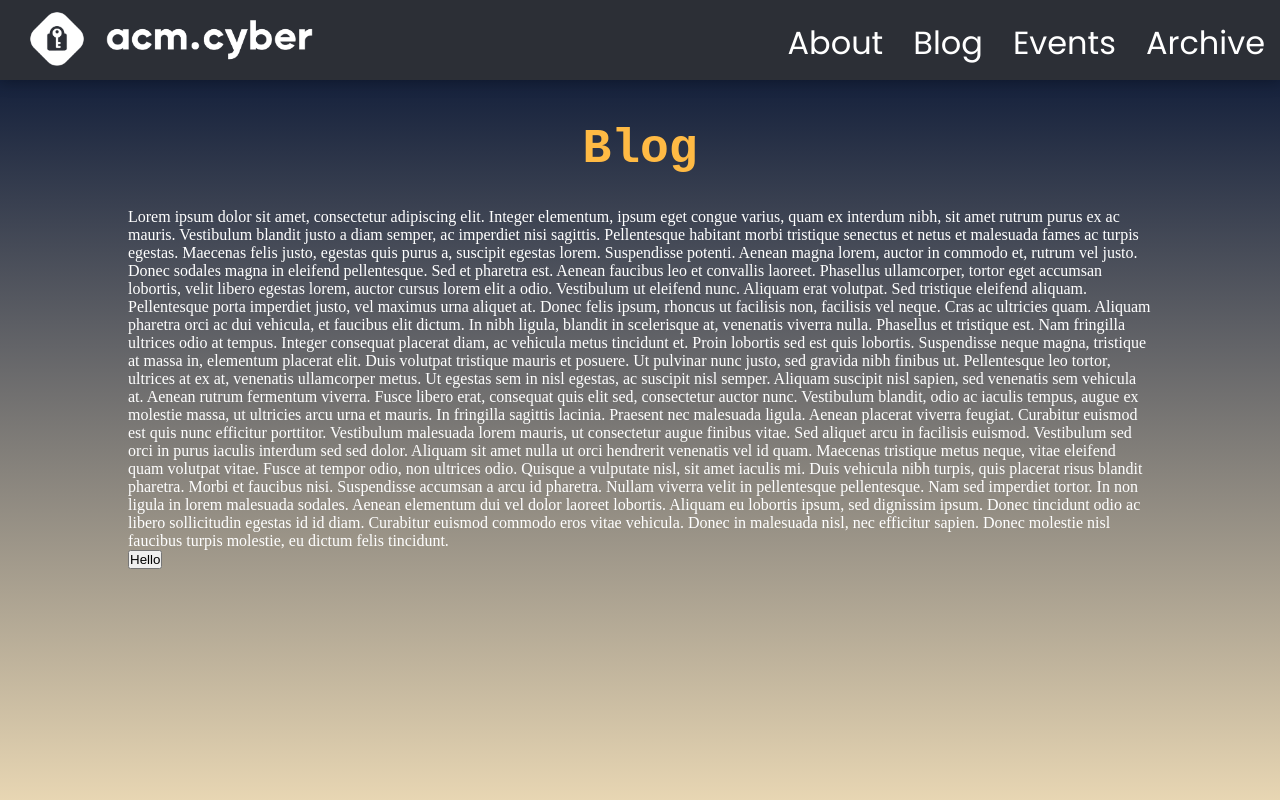
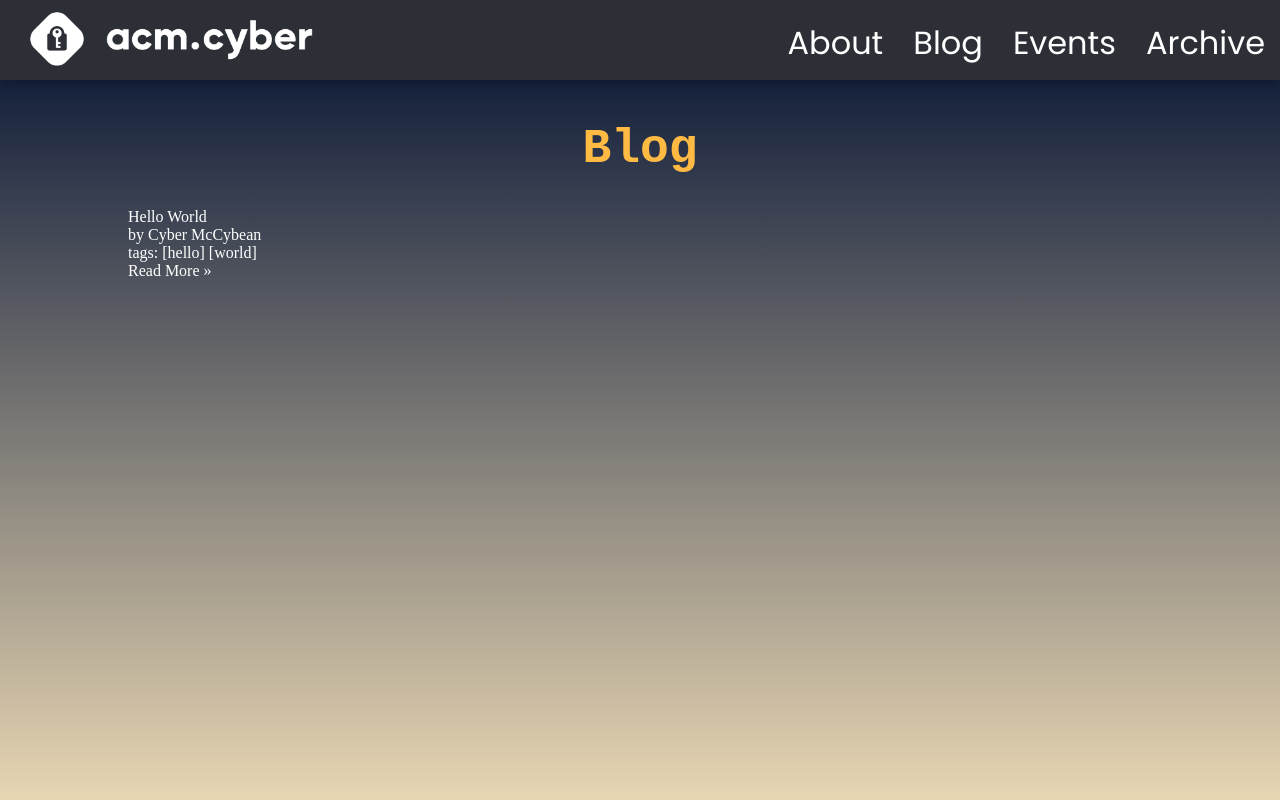
Before and after one commit to uclaacm/acmcyber.com, a Next.js app: page /blog in a window 1280 px wide. Shown: the top 800 px of the page. Built offline with nearby package versions, Linux system fonts and the light colour scheme; a web font is replaced by a local one.

Commit message:
make /blog dynamic too

```diff
--- a/components/ButtonLink.tsx
+++ /dev/null
@@ -1,30 +0,0 @@
-import Link from "next/link";
-import { useRouter } from "next/router";
-import React from "react";
-
-interface ButtonLinkProps {
-  children: React.ReactNode;
-  href: string;
-  className: string;
-}
-
-export default function ButtonLink(props: ButtonLinkProps) {
-  const router = useRouter();
-  const handleClick = (e: React.MouseEvent<HTMLButtonElement>) => {
-    e.preventDefault();
-    router.push(props.href);
-  };
-  return (
-    <Link href={props.href}>
-      <button onClick={handleClick} className={props.className}>
-        {props.children}
-      </button>
-    </Link>
-  );
-}
-
-ButtonLink.defaultProps = {
-  href: "",
-  className: "",
-  children: null,
-};
--- a/pages/blog.tsx
+++ b/pages/blog.tsx
@@ -1,60 +1,43 @@
+import { getPostIds, getPostMetadata, PostData } from "@/utils/BlogPostData";
 import Head from "next/head";
+import Link from "next/link";
 
-import ButtonLink from "@/components/ButtonLink";
+export async function getStaticProps() {
+  return {
+    props: {
+      posts: await Promise.all(
+        (
+          await getPostIds()
+        ).map(
+          async (id) =>
+            await getPostMetadata(id).then((data) => ({ id, ...data }))
+        )
+      ),
+    },
+  };
+}
 
-export default function Blog() {
+export default function Blog({
+  posts,
+}: {
+  posts: (PostData & { id: string })[];
+}) {
   return (
     <div className="page">
       <Head>
         <title>Blog | ACM Cyber at UCLA</title>
       </Head>
       <h1>Blog</h1>
-      <p>
-        Lorem ipsum dolor sit amet, consectetur adipiscing elit. Integer
-        elementum, ipsum eget congue varius, quam ex interdum nibh, sit amet
-        rutrum purus ex ac mauris. Vestibulum blandit justo a diam semper, ac
-        imperdiet nisi sagittis. Pellentesque habitant morbi tristique senectus
-        et netus et malesuada fames ac turpis egestas. Maecenas felis justo,
-        egestas quis purus a, suscipit egestas lorem. Suspendisse potenti.
-        Aenean magna lorem, auctor in commodo et, rutrum vel justo. Donec
-        sodales magna in eleifend pellentesque. Sed et pharetra est. Aenean
-        faucibus leo et convallis laoreet. Phasellus ullamcorper, tortor eget
-        accumsan lobortis, velit libero egestas lorem, auctor cursus lorem elit
-        a odio. Vestibulum ut eleifend nunc. Aliquam erat volutpat. Sed
-        tristique eleifend aliquam. Pellentesque porta imperdiet justo, vel
-        maximus urna aliquet at. Donec felis ipsum, rhoncus ut facilisis non,
-        facilisis vel neque. Cras ac ultricies quam. Aliquam pharetra orci ac
-        dui vehicula, et faucibus elit dictum. In nibh ligula, blandit in
-        scelerisque at, venenatis viverra nulla. Phasellus et tristique est. Nam
-        fringilla ultrices odio at tempus. Integer consequat placerat diam, ac
-        vehicula metus tincidunt et. Proin lobortis sed est quis lobortis.
-        Suspendisse neque magna, tristique at massa in, elementum placerat elit.
-        Duis volutpat tristique mauris et posuere. Ut pulvinar nunc justo, sed
-        gravida nibh finibus ut. Pellentesque leo tortor, ultrices at ex at,
-        venenatis ullamcorper metus. Ut egestas sem in nisl egestas, ac suscipit
-        nisl semper. Aliquam suscipit nisl sapien, sed venenatis sem vehicula
-        at. Aenean rutrum fermentum viverra. Fusce libero erat, consequat quis
-        elit sed, consectetur auctor nunc. Vestibulum blandit, odio ac iaculis
-        tempus, augue ex molestie massa, ut ultricies arcu urna et mauris. In
-        fringilla sagittis lacinia. Praesent nec malesuada ligula. Aenean
-        placerat viverra feugiat. Curabitur euismod est quis nunc efficitur
-        porttitor. Vestibulum malesuada lorem mauris, ut consectetur augue
-        finibus vitae. Sed aliquet arcu in facilisis euismod. Vestibulum sed
-        orci in purus iaculis interdum sed sed dolor. Aliquam sit amet nulla ut
-        orci hendrerit venenatis vel id quam. Maecenas tristique metus neque,
-        vitae eleifend quam volutpat vitae. Fusce at tempor odio, non ultrices
-        odio. Quisque a vulputate nisl, sit amet iaculis mi. Duis vehicula nibh
-        turpis, quis placerat risus blandit pharetra. Morbi et faucibus nisi.
-        Suspendisse accumsan a arcu id pharetra. Nullam viverra velit in
-        pellentesque pellentesque. Nam sed imperdiet tortor. In non ligula in
-        lorem malesuada sodales. Aenean elementum dui vel dolor laoreet
-        lobortis. Aliquam eu lobortis ipsum, sed dignissim ipsum. Donec
-        tincidunt odio ac libero sollicitudin egestas id id diam. Curabitur
-        euismod commodo eros vitae vehicula. Donec in malesuada nisl, nec
-        efficitur sapien. Donec molestie nisl faucibus turpis molestie, eu
-        dictum felis tincidunt.
-      </p>
-      <ButtonLink href="/blog/2023-01-02-firstpost">Hello</ButtonLink>
+      {posts.map((post) => {
+        return (
+          <div key={post.id}>
+            <p>{post.title}</p>
+            <p>by {post.authors.join(", ")}</p>
+            <p>tags: {post.tags.map((x) => `[${x}]`).join(" ")}</p>
+            <Link href={`/blog/${post.id}`}>Read More &raquo;</Link>
+          </div>
+        );
+      })}
     </div>
   );
 }
--- /dev/null
+++ b/utils/BlogPostData.tsx
@@ -0,0 +1,26 @@
+import * as fs from "node:fs/promises";
+import path from "node:path";
+import matter from "gray-matter";
+
+export const POSTS_DIRECTORY = "/data/blog/";
+
+export async function getPostIds(): Promise<string[]> {
+  return (await fs.readdir(path.join(process.cwd(), POSTS_DIRECTORY)))
+    .filter((filename) => filename.endsWith(".md"))
+    .map((filename) => path.basename(filename, ".md"));
+}
+
+export async function getPostMetadata(id: string): Promise<PostData> {
+  const fullPath = path.join(process.cwd(), POSTS_DIRECTORY, `${id}.md`);
+  const fileContents = await fs.readFile(fullPath, "utf8");
+  // Use gray-matter to parse the post metadata section
+  return matter(fileContents).data as PostData;
+}
+
+export interface PostData {
+  title: string;
+  authors: string[];
+  date: string;
+  tags: string[];
+  contentHtml: string;
+}
```
Also changed, not shown: components/BlogUtils.tsx (deleted, +0 -27 lines), pages/blog/[id].tsx (+2 -13 lines).
